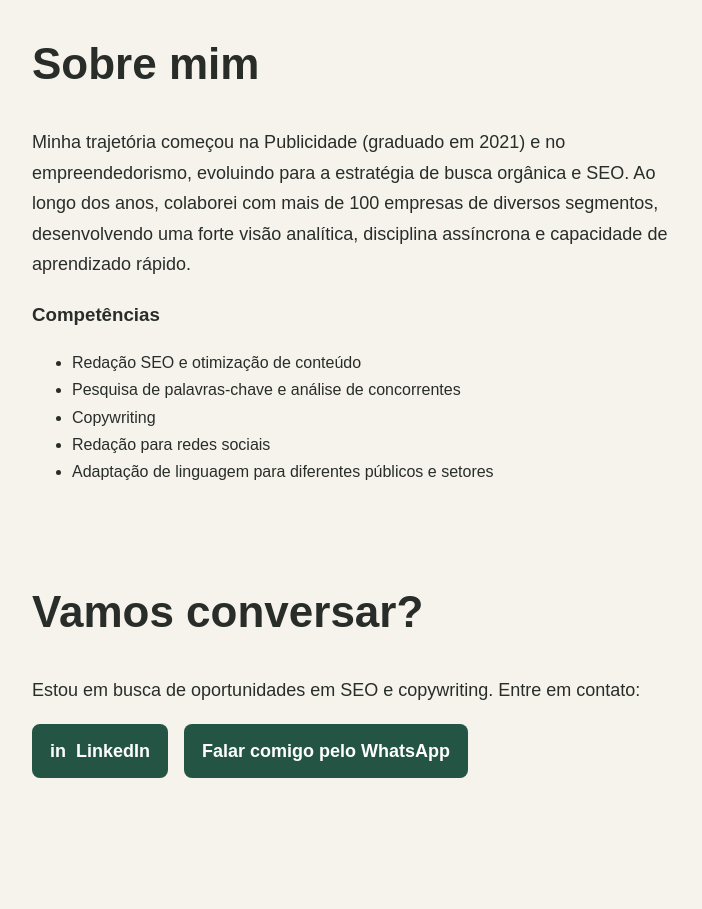
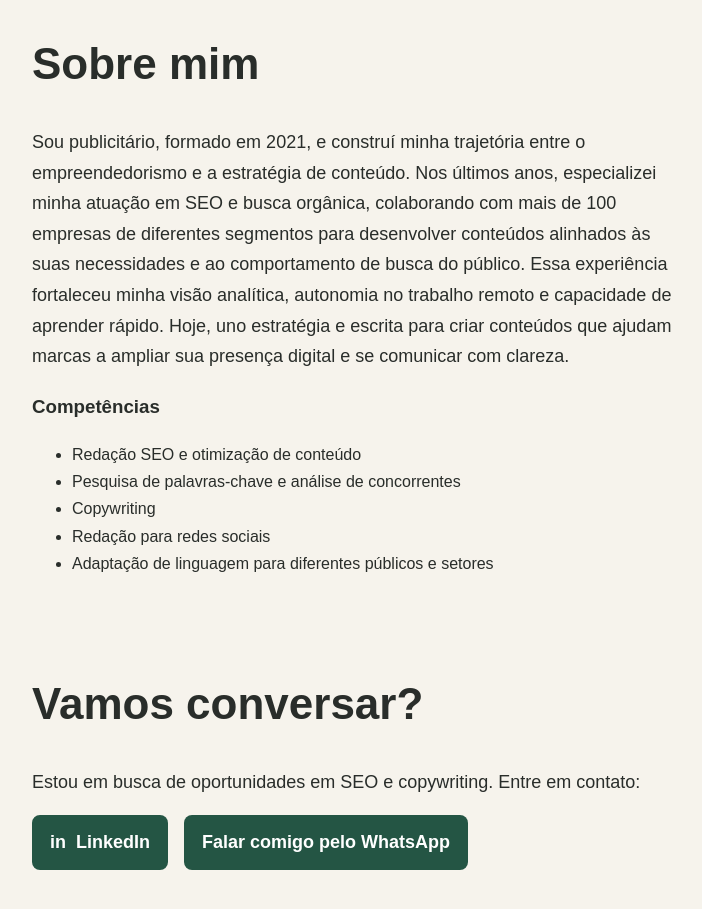
Before and after one commit to gabrielmontesano97/gabrielmontesano97.github.io, a plain HTML site: page index.html in a window 1280 px wide. Shown: the part 2740-3649 px from the top of the page, without its empty margins (90-792 px from the left). Before the commit the page ends 3616 px from the top, so only its background shows below. Drawn offline with Linux system fonts and the light colour scheme.

Commit message:
Update index.html

```diff
--- a/index.html
+++ b/index.html
@@ -188,10 +188,11 @@
   <h2 id="sobre">Sobre mim</h2>
 
   <p>
-    Minha trajetória começou na Publicidade (graduado em 2021) e no empreendedorismo,
-    evoluindo para a estratégia de busca orgânica e SEO. Ao longo dos anos, colaborei
-    com mais de 100 empresas de diversos segmentos, desenvolvendo uma forte visão analítica,
-    disciplina assíncrona e capacidade de aprendizado rápido.
+    Sou publicitário, formado em 2021, e construí minha trajetória entre o empreendedorismo e a estratégia de conteúdo.
+    Nos últimos anos, especializei minha atuação em SEO e busca orgânica, colaborando com mais de 100 empresas de diferentes
+    segmentos para desenvolver conteúdos alinhados às suas necessidades e ao comportamento de busca do público.
+    Essa experiência fortaleceu minha visão analítica, autonomia no trabalho remoto e capacidade de aprender rápido.
+    Hoje, uno estratégia e escrita para criar conteúdos que ajudam marcas a ampliar sua presença digital e se comunicar com clareza.
   </p>
 
   <h3>Competências</h3>
```
